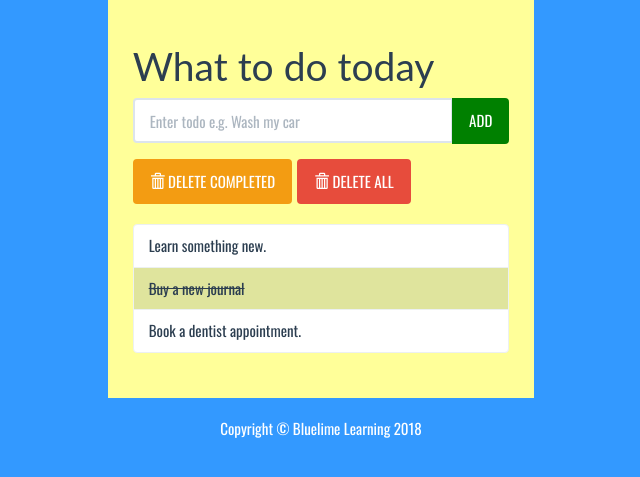
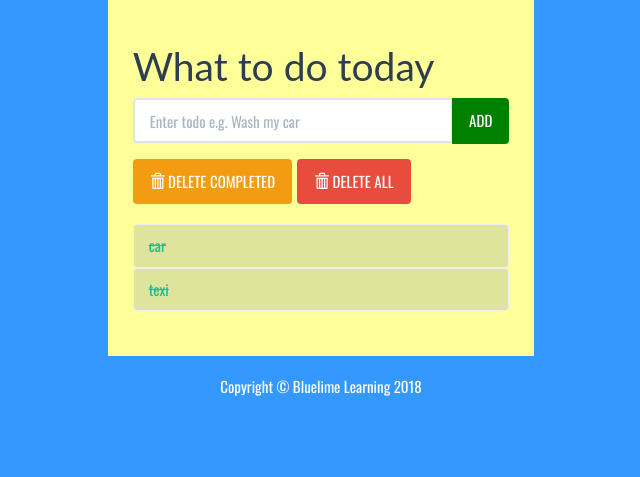
Before and after one commit to Pramod900/todoapp, a Django app: page / in a window 1280 px wide. Shown: the part 129-606 px from the top of the page, without its empty margins (319-959 px from the left). Run offline with Django 5.2, Linux system fonts and the light colour scheme; data comes from the database, SQL or seed files in the repository; some libraries are stand-ins or nearby versions.

Commit message:
Displaying database items

```diff
--- a/todolist/models.py
+++ b/todolist/models.py
@@ -7,7 +7,3 @@ class Todolist(models.Model):
     completed = models.BooleanField(default=False)
     def __str__(self):
         return self.text
-
-# Tate bohi bohi rod de
-
-# "ali kali jali dim bor pira pari dim
--- a/todolist/templates/todolist/index.html
+++ b/todolist/templates/todolist/index.html
@@ -51,9 +51,15 @@
 					</div>
 
 					<ul class="list-group t20">
-						<li class="list-group-item">Learn something new.</li>
-						<li class="list-group-item todo-completed">Buy a new journal</li>
-						<li class="list-group-item">Book a dentist appointment.</li>
+						{% for todolist in todo_items %}
+							{% if todolist.completed %}
+						    <li class="list-group-item todo-completed">{{ todolist.text }}</li>
+							{% else %}
+							<a href='#'><li class="list-group-item todo-completed">{{ todolist.text }}</li></a>
+							{% endif %}
+						{% endfor %}
+
+
 					</ul>
 				</div>
 			</div>
--- a/todolist/views.py
+++ b/todolist/views.py
@@ -1,6 +1,8 @@
 from django.shortcuts import render
-
+from .models import Todolist
 # Create your views here.
 
 def index(request):
-    return render(request, 'todolist/index.html')
+    todo_items = Todolist.objects.order_by('id')
+    context = {'todo_items' : todo_items}
+    return render(request, 'todolist/index.html', context)
```
Also changed, not shown: db.sqlite3.
